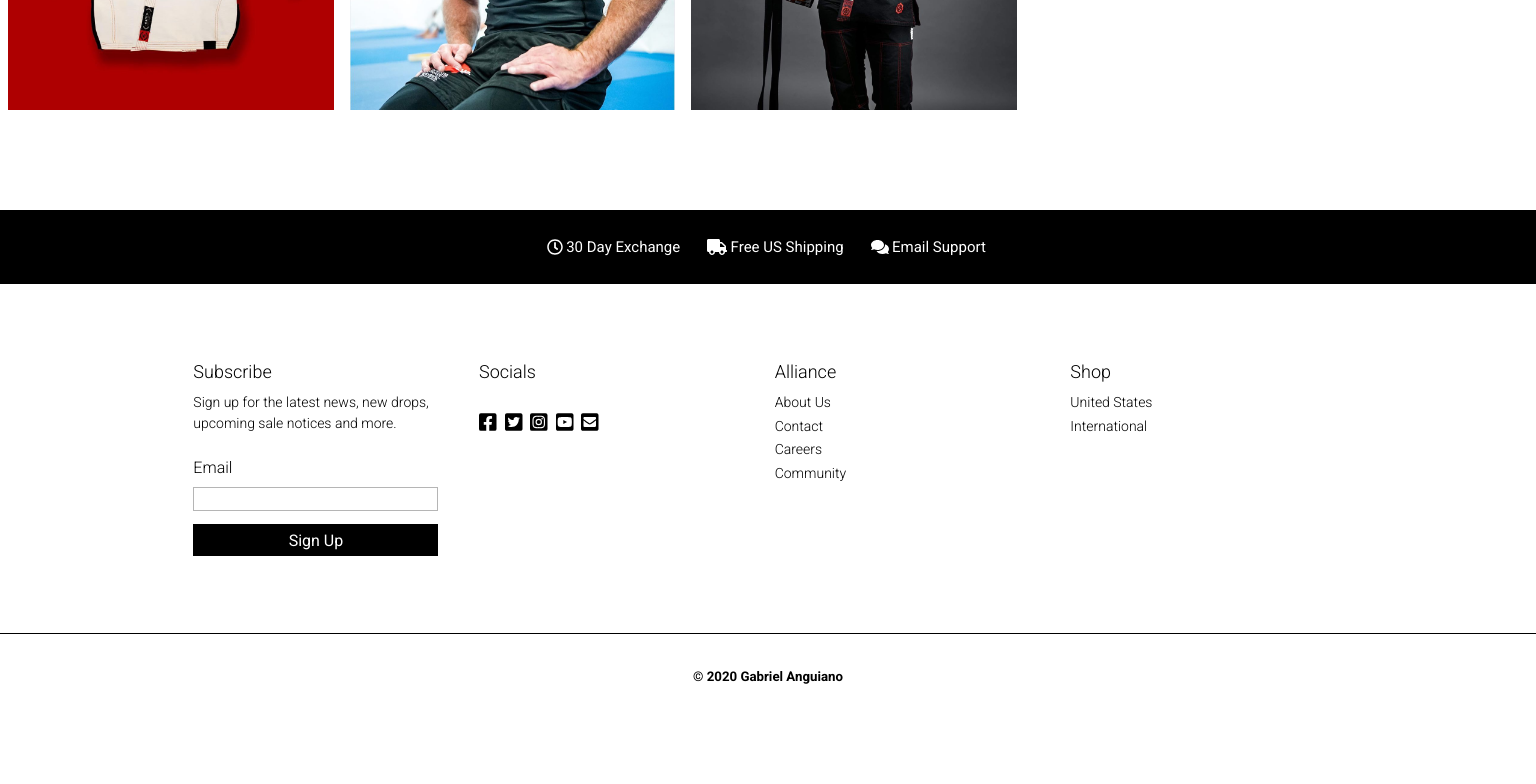
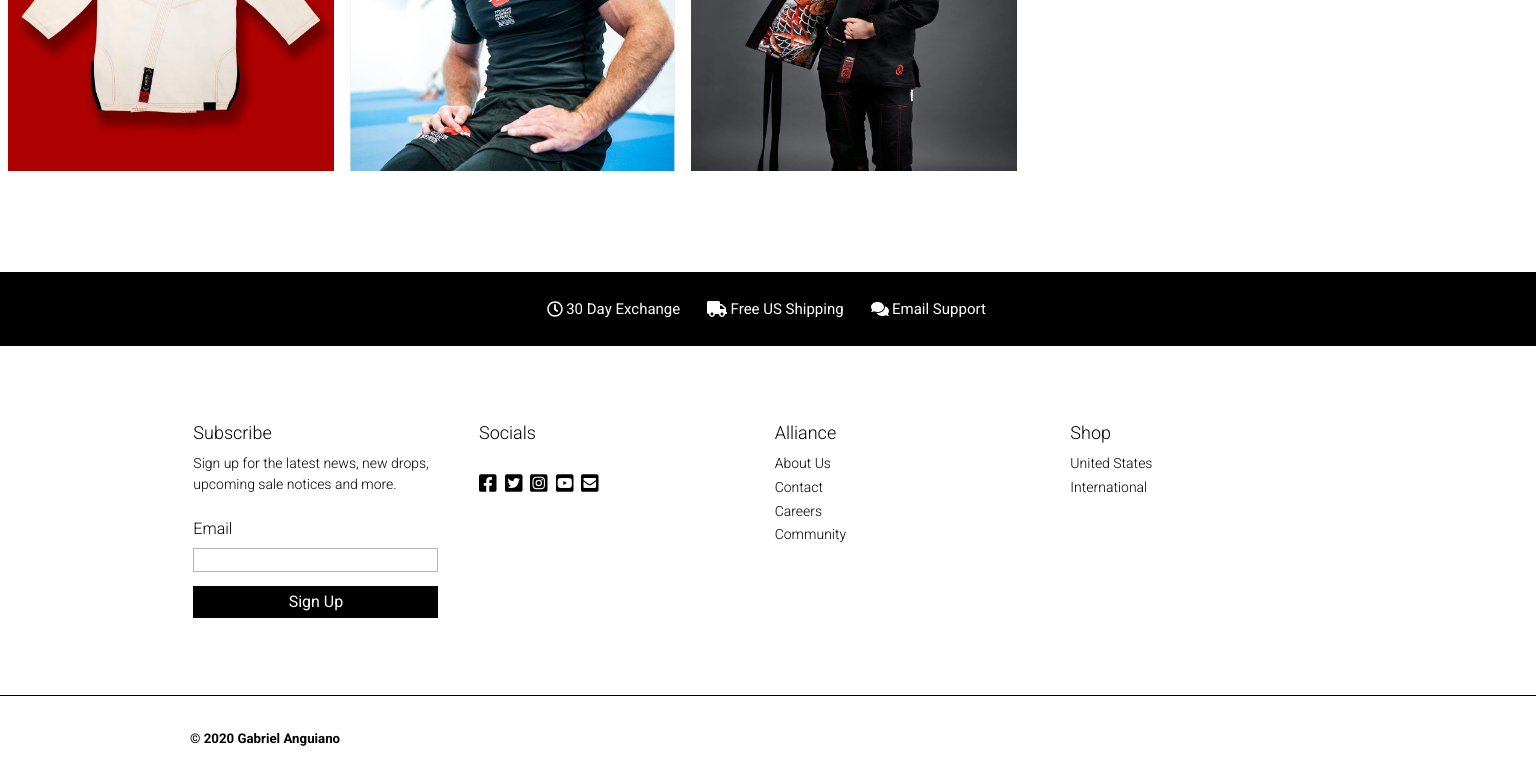
Before and after one commit to Gabe0214/MMA-Frontend, a React (Create React App) app: page / in a window 1536 px wide. Shown: the part 1236-2020 px from the top of the page. Before the commit the page ends 1966 px from the top, so only its background shows below. Built offline with nearby package versions, Linux system fonts and the light colour scheme; no server answers.

Commit message:
footer changes for desktop screens

```diff
--- a/src/components/Footer/Footer.scss
+++ b/src/components/Footer/Footer.scss
@@ -2,6 +2,11 @@
 	border-bottom: 1px solid black;
 	margin-top: 5%;
 	padding-bottom: 5%;
+
+	@media screen and (min-width: 1700px) {
+		margin-top: 2%;
+		padding-bottom: 2%;
+	}
 	.footer-inner-container {
 		padding: 0 5% 10% 5%;
 
@@ -27,4 +32,19 @@
 	display: flex;
 	justify-content: center;
 	margin-bottom: 3%;
+
+	@media screen and (min-width: 1366px) {
+		max-width: 1200px;
+		margin: 0 auto 3% auto;
+		text-align: left;
+		justify-content: flex-start;
+	}
+
+	h5 {
+		@media screen and (min-width: 1366px) {
+			margin-left: calc(20px/2);
+			margin-right: calc(20px/2);
+			padding-left: 1%;
+		}
+	}
 }
--- a/src/components/Home/GallerySection/Gallery.scss
+++ b/src/components/Home/GallerySection/Gallery.scss
@@ -5,6 +5,10 @@
 		overflow-x: auto;
 		position: relative;
 		z-index: 0;
+
+		@media screen and (min-width: 1366px) {
+			margin-top: 4%;
+		}
 		.image-container {
 			display: flex;
 			flex-direction: row;
--- a/src/components/Home/NewArrivals/NewArrivals.scss
+++ b/src/components/Home/NewArrivals/NewArrivals.scss
@@ -11,6 +11,10 @@
 			background: transparent; /* make scrollbar transparent */
 		}
 
+		@media screen and (min-width: 1366px) {
+			max-width: 1200px;
+			margin: 4% auto 0 auto;
+		}
 		.arrival-product-container {
 			display: flex;
 			width: 100%;
--- a/src/components/Products/IndividualProduct/IndividualProduct.scss
+++ b/src/components/Products/IndividualProduct/IndividualProduct.scss
@@ -88,6 +88,10 @@
 			padding-left: 0;
 			margin-bottom: 7%;
 		}
+
+		@media screen and (min-width: 1366px) {
+			margin-bottom: 3%;
+		}
 	}
 
 	.price {
```
